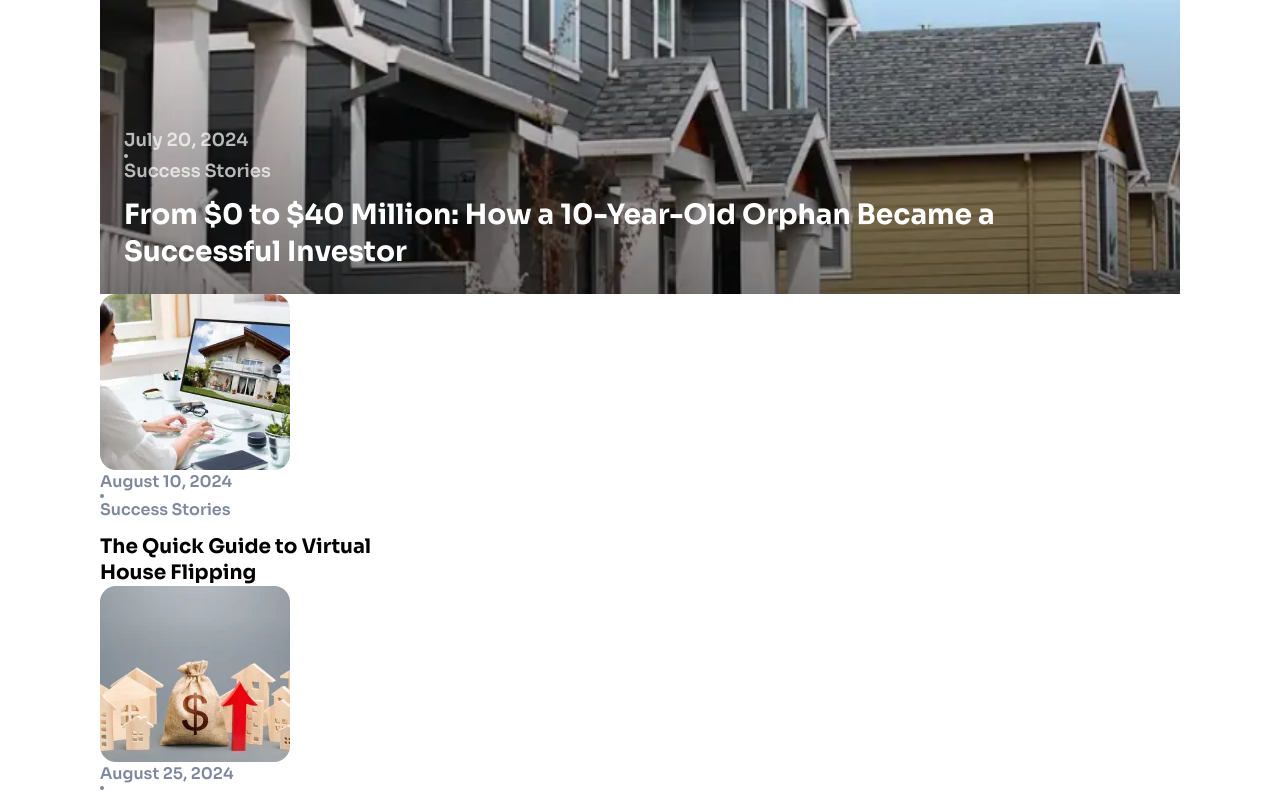
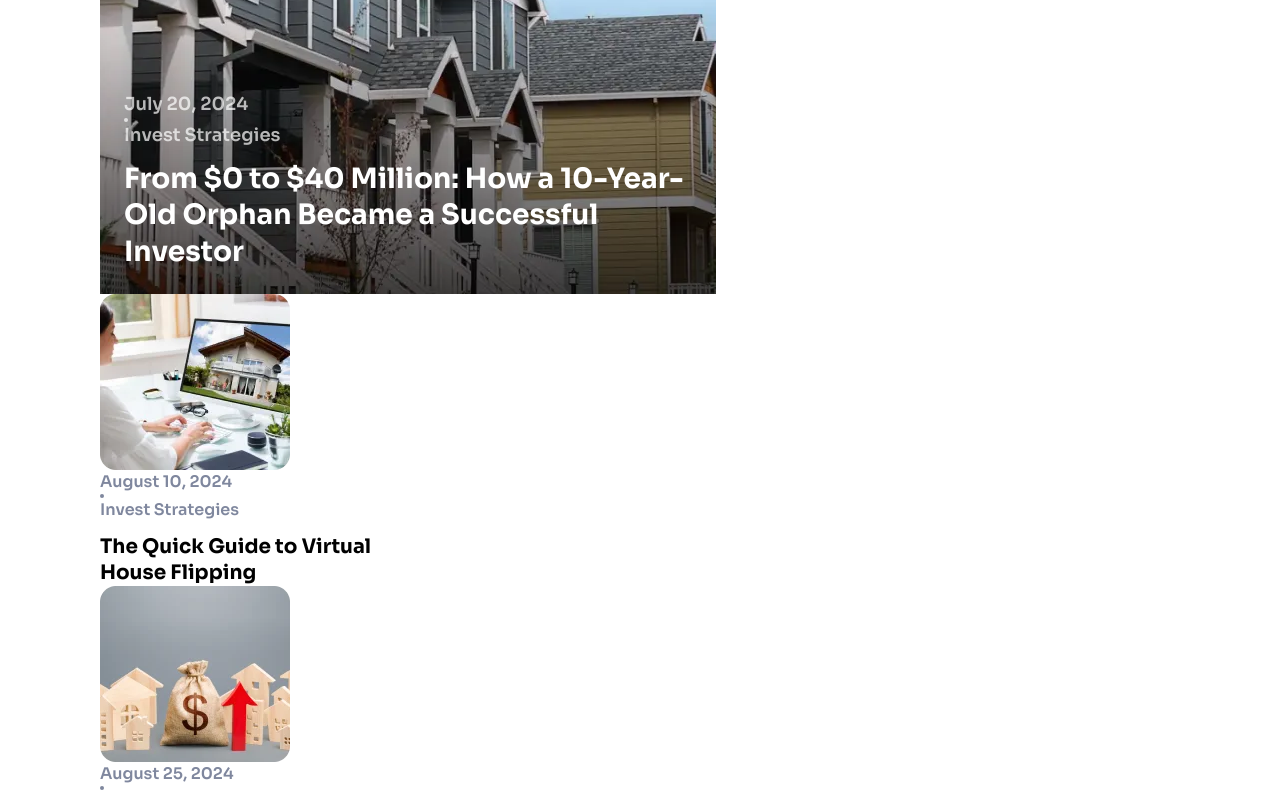
Before and after one commit to ali0120/ay-estate, a Next.js app: page /blog/invest-strategies in a window 1280 px wide. Shown: the part 940-1733 px from the top of the page. Built offline with nearby package versions, Linux system fonts and the light colour scheme.

Commit message:
update fetch data

```diff
--- a/app/api/blogFeaturedArticles/route.ts
+++ b/app/api/blogFeaturedArticles/route.ts
@@ -6,7 +6,6 @@ export async function GET(request: Request) {
   const url = new URL(request.url);
   const category = url.searchParams.get("category");
   const defaultCategory = "success-story";
-
   // If a category is provided, filter the articles based on the category
   if (category) {
     const filteredArticles = blogFeaturedArticles.filter(
--- a/app/blog/BlogPage.tsx
+++ b/app/blog/BlogPage.tsx
@@ -31,7 +31,6 @@ const BlogPage: React.FC<BlogPageProps> = ({ initialFeaturedArticles, initialPop
                 queryKey: ['featuredArticles', lastSegment],
                 queryFn: () => fetchBlogFeaturedArticles(lastSegment),
                 initialData: initialFeaturedArticles, // Use initial data
-                staleTime: 1000 * 60 * 5, // 5 minutes
             },
             {
                 queryKey: ['popularArticles'],
--- a/app/blog/[category]/page.tsx
+++ b/app/blog/[category]/page.tsx
@@ -1,16 +1,10 @@
-import { Metadata } from 'next'
-import BlogPage from './../BlogPage'
-import { blogPageMetadata } from '../../metaDataConfig'
+import BlogPage from './../BlogPage';
 import { fetchBlogRecentArticles, fetchBlogPopularArticles, fetchBlogFeaturedArticles } from '@/app/helper/services/blog.api';
 
-export const metadata: Metadata = blogPageMetadata;
-
-// Fetch data on the server side
-async function fetchBlogData() {
-    const lastSegment = 'success-stories';
+async function fetchBlogData(pathname: string) {
 
     const [featuredArticles, popularArticles, recentArticles] = await Promise.all([
-        fetchBlogFeaturedArticles(lastSegment),
+        fetchBlogFeaturedArticles(pathname),
         fetchBlogPopularArticles(),
         fetchBlogRecentArticles('1'),
     ]);
@@ -22,9 +16,10 @@ async function fetchBlogData() {
     };
 }
 
-export default async function Home() {
-    // Fetch blog data
-    const { initialFeaturedArticles, initialPopularArticles, initialRecentArticles } = await fetchBlogData();
+export default async function Page({ params }: { params: { category: string } }) {
+    const category = params.category;
+    const { initialFeaturedArticles, initialPopularArticles, initialRecentArticles } = await fetchBlogData(category);
+
     return (
         <>
             <BlogPage
@@ -33,5 +28,5 @@ export default async function Home() {
                 initialRecentArticles={initialRecentArticles}
             />
         </>
-    )
+    );
 }
--- a/app/blog/page.tsx
+++ b/app/blog/page.tsx
@@ -1,4 +1,3 @@
-
 import { Metadata } from 'next';
 import BlogPage from './BlogPage';
 import { blogPageMetadata } from '../metaDataConfig';
@@ -10,7 +9,6 @@ export const metadata: Metadata = blogPageMetadata;
 // Fetch data on the server side
 async function fetchBlogData() {
     const lastSegment = 'success-stories';
-
     const [featuredArticles, popularArticles, recentArticles] = await Promise.all([
         fetchBlogFeaturedArticles(lastSegment),
         fetchBlogPopularArticles(),
--- a/app/blog/recent-articles/page.tsx
+++ b/app/blog/recent-articles/page.tsx
@@ -1,4 +1,3 @@
-// app/recent-articles/page.tsx
 import { Metadata } from 'next';
 import RecentArticlesHeader from '@/app/ui/(components)/RecentArticles/RecentArticlesHeader';
 import ArticlesListings from '@/app/ui/(components)/RecentArticles/ArticlesListings';
--- a/app/ui/(components)/RecentArticles/ArticlesListings.tsx
+++ b/app/ui/(components)/RecentArticles/ArticlesListings.tsx
@@ -21,7 +21,6 @@ const ArticlesListings: React.FC<ArticlesListingsProps> = ({ initialArticles })
     const { data: popularArticles, isLoading, error } = useQuery({
         queryKey: ["recentArticles", searchParams.toString()],
         queryFn: () => fetchBlogRecentArticles(`${currentPage}`),
-        staleTime: 1000 * 60 * 5, // 5 minutes
         initialData: initialArticles,
     });
 
--- a/app/ui/(components)/blog/BlogFeaturedArticle.tsx
+++ b/app/ui/(components)/blog/BlogFeaturedArticle.tsx
@@ -2,23 +2,14 @@ import { BackgroundImage, Flex } from '@mantine/core'
 import EllipseIcon from '@/public/svg/Ellipse.svg'
 import Image from 'next/image';
 import { IBlogArticle } from '@/app/helper/interfaces/blog.interface';
-import blogOne from "@/public/webp/blog/one.webp"
 import '@mantine/core/styles/BackgroundImage.css';
 interface BlogFeaturedArticleProps {
     articles: IBlogArticle[]; // Accept articles as a prop
 }
 
 const BlogFeaturedArticle: React.FC<BlogFeaturedArticleProps> = ({ articles }) => {
-    const firstArticle = {
-        id: 1,
-        title: "From $0 to $40 Million: How a 10-Year-Old Orphan Became a Successful Investor",
-        image:blogOne,
-        description: "This is the inspiring story of a young orphan who made millions through smart investments.",
-        category: "success-stories",
-        date: "July 20, 2024"
-    };
-
-    const remainingArticles = articles?.slice(1); // Items after the first
+    const firstArticle = articles?.[0]; // First item
+    const remainingArticles = articles?.slice(1);
 
     return (
         <section className='bg-White' >
@@ -29,7 +20,7 @@ const BlogFeaturedArticle: React.FC<BlogFeaturedArticleProps> = ({ articles }) =
                             src={firstArticle.image?.src} // Image of the first article
                             radius={16}
                             h={588}
-                            className="md:w-[57%] !h-[317px] md:!h-[350px] lg:!h-[588px]"
+                            className="md:!w-[57%] !h-[317px] md:!h-[350px] lg:!h-[588px]"
                             pos={"relative"}
                         >
                             <div className="text-White absolute w-full p-[16px] lg:p-[24px] bottom-0">
```
Lines whose indentation alone changed are shown as unchanged.
